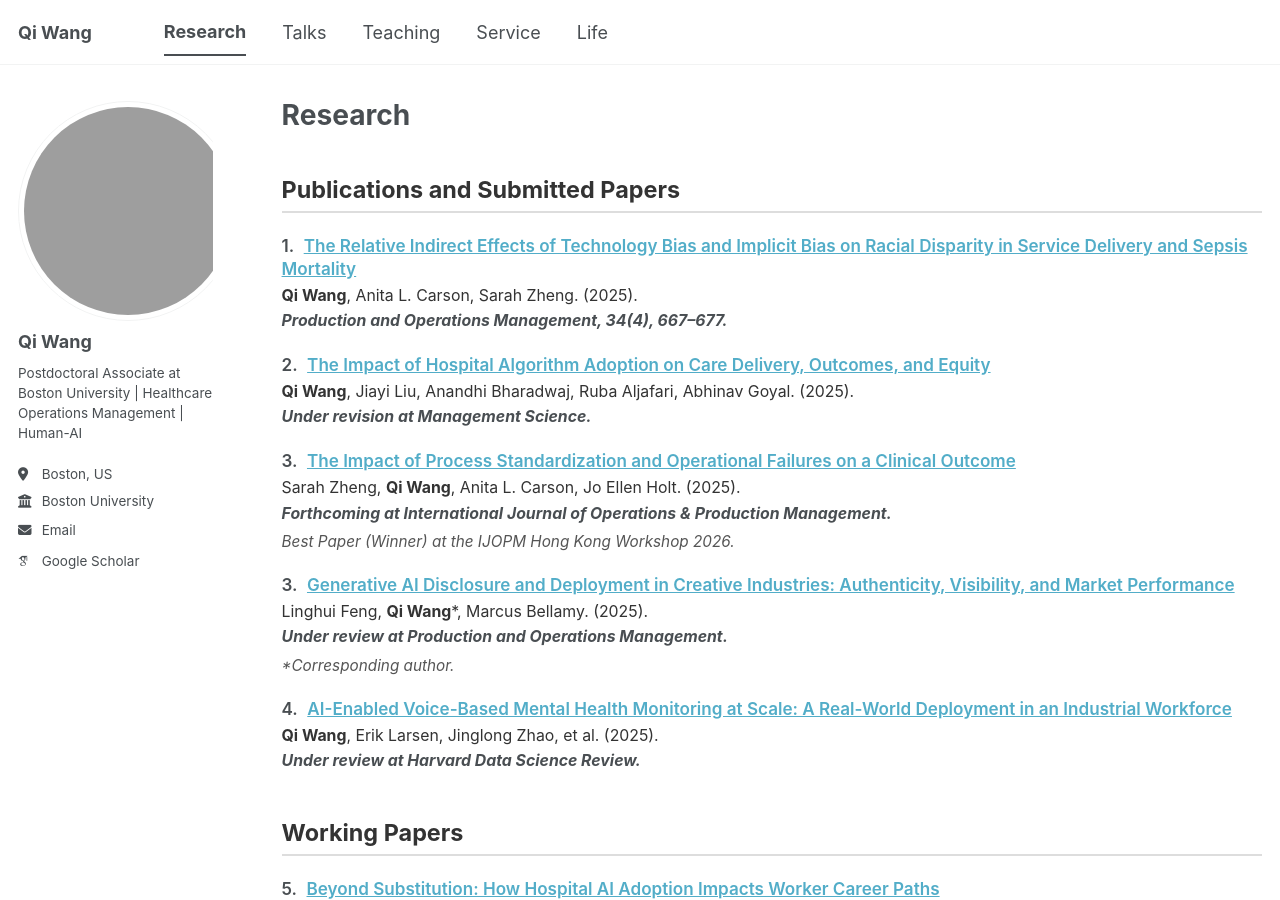
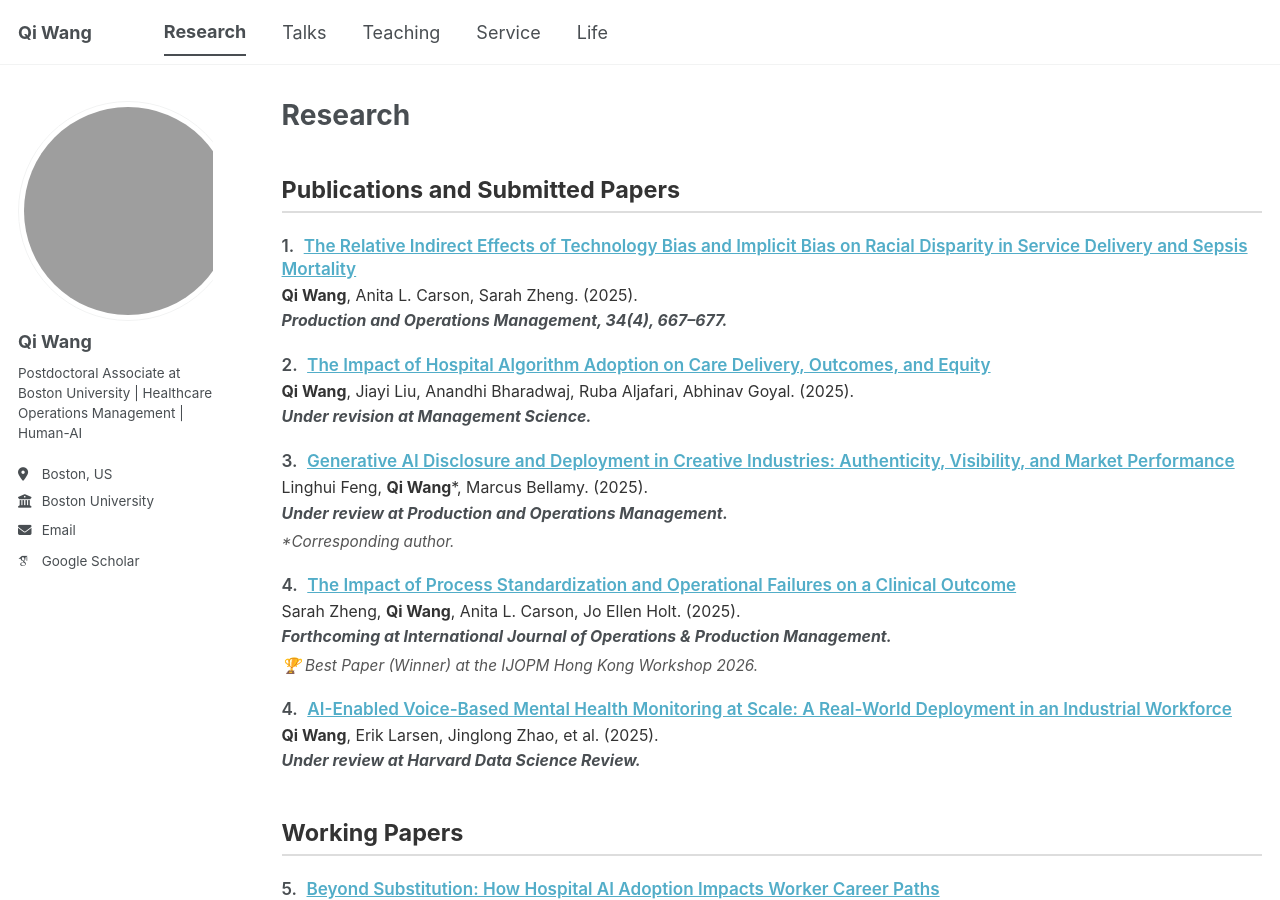
Before and after one commit to qiwang-katherine/qiwang-katherine.github.io, a Jekyll site: the page built from _pages/publications.html, in a window 1280 px wide and 900 px high. Built offline with Jekyll 4.4.1, drawn with Linux system fonts in a browser that asks for light colours; some web fonts are replaced; a script bundle is joined from its source files by our own code; library files that are not in the unit come from our copies.

Commit message:
2025-03-ijopm-standardization.md

```diff
--- a/_publications/2025-03-ijopm-standardization.md
+++ b/_publications/2025-03-ijopm-standardization.md
@@ -1,11 +1,11 @@
 ---
 title: "The Impact of Process Standardization and Operational Failures on a Clinical Outcome"
 collection: publications
-permalink: /publication/03-ijopm-standardization
+permalink: /publication/04-ijopm-standardization
 category: submitted
-pub_number: 3
+pub_number: 4
 authors: 'Sarah Zheng, <b>Qi Wang</b>, Anita L. Carson, Jo Ellen Holt. (2025).'
 venue_line: 'Forthcoming at International Journal of Operations & Production Management.'
-note: 'Best Paper (Winner) at the IJOPM Hong Kong Workshop 2026.'
+note: '🏆 Best Paper (Winner) at the IJOPM Hong Kong Workshop 2026.'
 date: 2025-03-01
 ---
```
